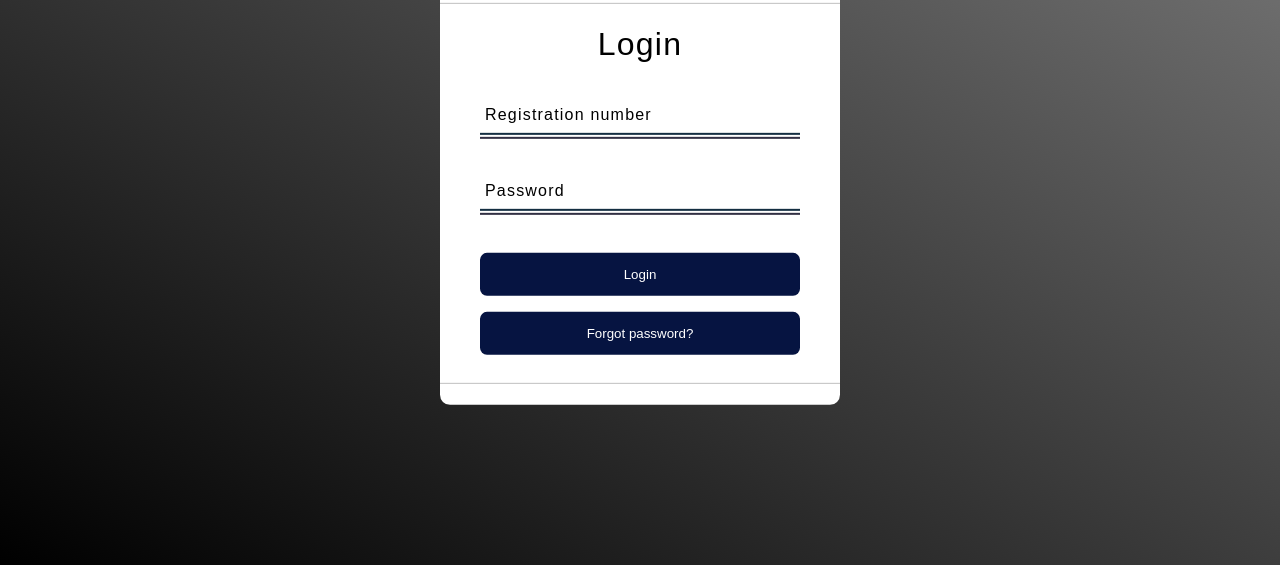
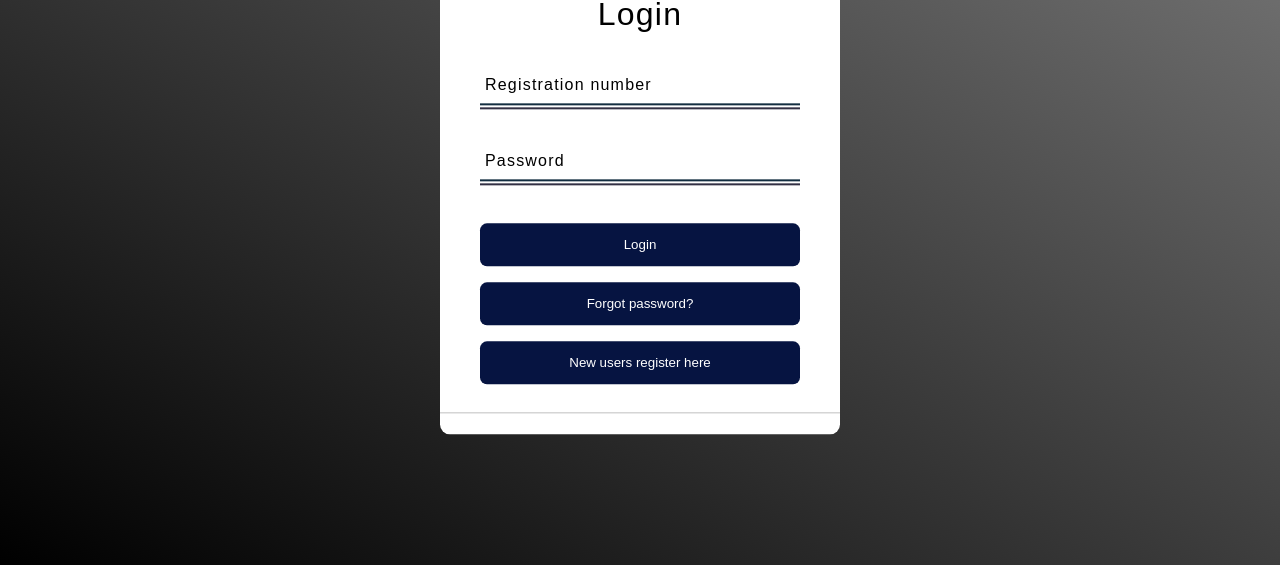
Before and after one commit to shreeman1513/WSDC-2020-21-Task, a plain HTML site: page login_page/index.html in a window 1280 px wide. Shown: the part 235-800 px from the top of the page. Drawn offline with Linux system fonts and the light colour scheme.

Commit message:
login page

```diff
--- a/login_page/index.html
+++ b/login_page/index.html
@@ -29,10 +29,11 @@
                     <label> Password </label>
                 </div>
 
-                <a href = "#"></a><button class = "submit" type="submit" >Login </button></a>
+                <a href = "#"><button class = "submit" type="submit" >Login </button></a>
                 <span></span>
-                <a href = "#"></a><button class = "forgotpass" type= >Forgot password? </button></a>
-
+                <a href = "#"><button class = "forgotpass" type= >Forgot password? </button></a>
+                <span></span>
+                <a href = "#"><button class = "signup"> New users register here</button></a>
 
             </form>
 
```
